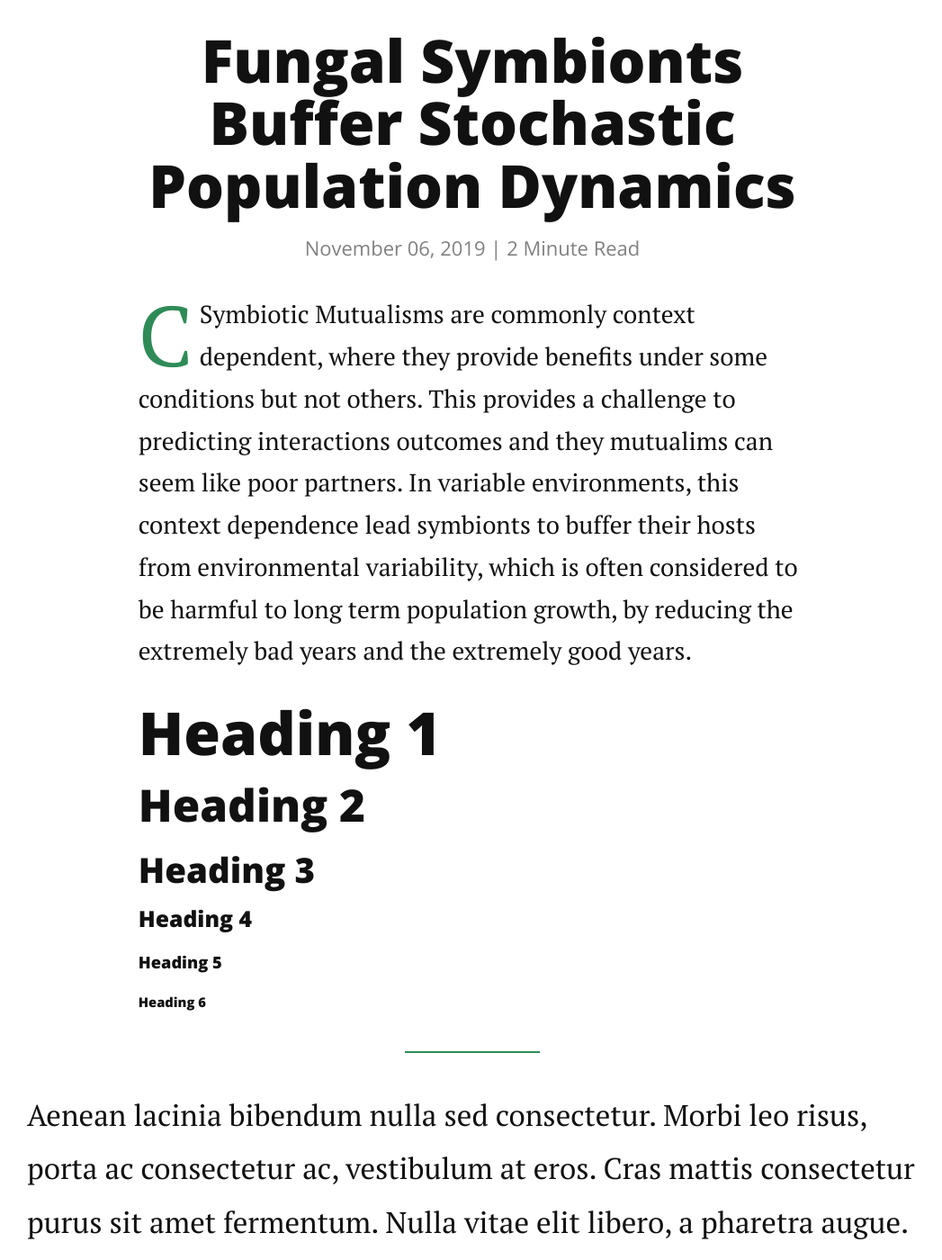
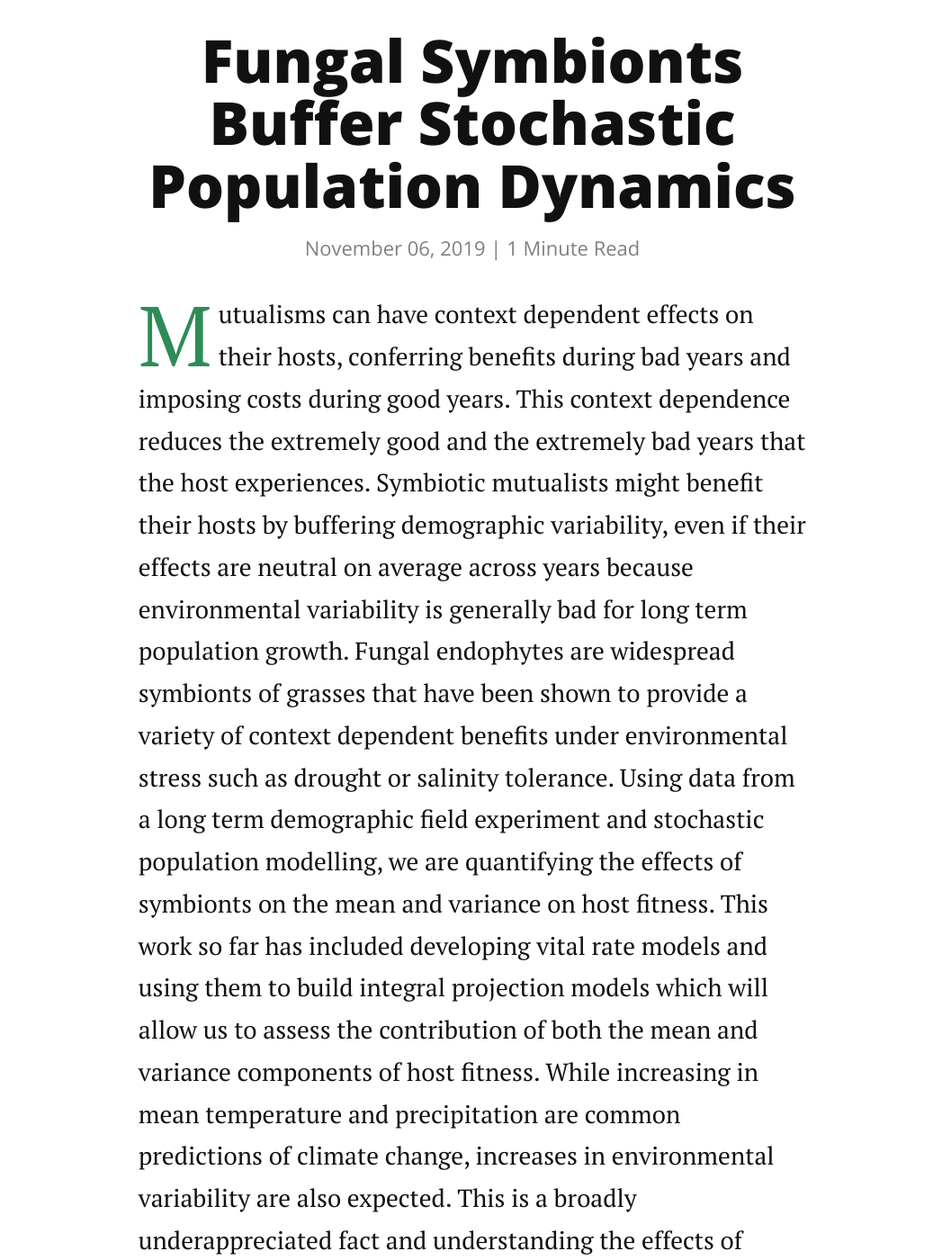
Before and after one commit to joshuacfowler/joshuacfowler.github.io, a Jekyll site: the page built from _posts/2019-11-06-research_proj_1.markdown, in a window 1280 px wide and 1400 px high, scrolled down 330 px. Shown: the whole window at 90% size, without its empty margins (115-1162 px from the left). Built offline with Jekyll 4.4.1, drawn with Linux system fonts in a browser that asks for light colours; nearby versions of some CDN libraries; some of the changed text lies outside the part shown.

Commit message:
Update 2019-11-06-research_proj_1.markdown

```diff
--- a/_posts/2019-11-06-research_proj_1.markdown
+++ b/_posts/2019-11-06-research_proj_1.markdown
@@ -5,37 +5,10 @@ date:   2019-11-06
 description:
 ---
 
-<p class="intro"><span class="dropcap">C</span>Symbiotic Mutualisms are commonly context dependent, where they provide benefits under some conditions but not others. This provides a challenge to predicting interactions outcomes and they mutualims can seem like poor partners. In variable environments, this context dependence lead symbionts to buffer their hosts from environmental variability, which is often considered to be harmful to long term population growth, by reducing the extremely bad years and the extremely good years.</p>
+<p class="intro"><span class="dropcap">M</span>utualisms can have context dependent effects on their hosts, conferring benefits during bad years and imposing costs during good years. This context dependence reduces the extremely good and the extremely bad years that the host experiences. Symbiotic mutualists might benefit their hosts by buffering demographic variability, even if their effects are neutral on average across years because environmental variability is generally bad for long term population growth. Fungal endophytes are widespread symbionts of grasses that have been shown to provide a variety of context dependent benefits under environmental stress such as drought or salinity tolerance.  Using data from a long term demographic field experiment and stochastic population modelling, we are quantifying the effects of symbionts on the mean and variance on host fitness. This work so far has included developing vital rate models and using them to build integral projection models which will allow us to assess the contribution of both the mean and variance components of host fitness. While increasing in mean temperature and precipitation are common predictions of climate change, increases in environmental variability are also expected. This is a broadly underappreciated fact and understanding the effects of variability is crucial to predicting changes in biotic communities.</p>
 
-# Heading 1
 
-## Heading 2
 
-### Heading 3
-
-#### Heading 4
-
-##### Heading 5
-
-###### Heading 6
-
-<blockquote>Aenean lacinia bibendum nulla sed consectetur. Morbi leo risus, porta ac consectetur ac, vestibulum at eros. Cras mattis consectetur purus sit amet fermentum. Nulla vitae elit libero, a pharetra augue. Curabitur blandit tempus porttitor. Donec sed odio dui. Cras mattis consectetur purus sit amet fermentum.</blockquote>
-
-Nullam quis risus eget urna mollis ornare vel eu leo. Cras mattis consectetur purus sit amet fermentum. Duis mollis, est non commodo luctus, nisi erat porttitor ligula, eget lacinia odio sem nec elit. Vivamus sagittis lacus vel augue laoreet rutrum faucibus dolor auctor.
-
-## Unordered List
-* List Item
-* Longer List Item
-  * Nested List Item
-  * Nested Item
-* List Item
-
-## Ordered List
-1. List Item
-2. Longer List Item
-    1. Nested OL Item
-    2. Another Nested Item
-3. List Item
 
 ## Definition List
 <dl>
@@ -44,13 +17,3 @@ Nullam quis risus eget urna mollis ornare vel eu leo. Cras mattis consectetur pu
   <dt>Milk</dt>
   <dd>White cold drink</dd>
 </dl>
-
-Donec id elit non mi porta gravida at eget metus. Cum sociis natoque penatibus et magnis dis parturient montes, nascetur ridiculus mus. Maecenas faucibus mollis interdum. Donec sed odio dui. Cras justo odio, dapibus ac facilisis in, egestas eget quam.
-
-Cras justo odio, dapibus ac facilisis in, egestas eget quam. Curabitur blandit tempus porttitor. Cum sociis natoque penatibus et magnis dis parturient montes, nascetur ridiculus mus. Donec id elit non mi porta gravida at eget metus. Aenean eu leo quam. Pellentesque ornare sem lacinia quam venenatis vestibulum. Sed posuere consectetur est at lobortis. Vivamus sagittis lacus vel augue laoreet rutrum faucibus dolor auctor.
-
-Maecenas faucibus mollis interdum. Maecenas faucibus mollis interdum. Duis mollis, est non commodo luctus, nisi erat porttitor ligula, eget lacinia odio sem nec elit. Etiam porta sem malesuada magna mollis euismod. Vestibulum id ligula porta felis euismod semper. Cras mattis consectetur purus sit amet fermentum.
-
-Sed posuere consectetur est at lobortis. Fusce dapibus, tellus ac cursus commodo, tortor mauris condimentum nibh, ut fermentum massa justo sit amet risus. Fusce dapibus, tellus ac cursus commodo, tortor mauris condimentum nibh, ut fermentum massa justo sit amet risus. Aenean eu leo quam. Pellentesque ornare sem lacinia quam venenatis vestibulum.
-
-Curabitur blandit tempus porttitor. Lorem ipsum dolor sit amet, consectetur adipiscing elit. Vivamus sagittis lacus vel augue laoreet rutrum faucibus dolor auctor. Curabitur blandit tempus porttitor. Nullam quis risus eget urna mollis ornare vel eu leo. Maecenas faucibus mollis interdum. Nullam id dolor id nibh ultricies vehicula ut id elit.
```
